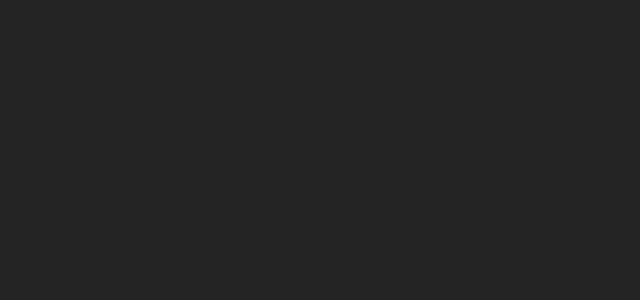
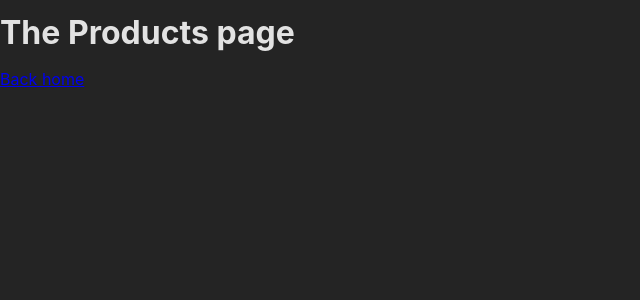
Before and after one commit to naekit/router-ref, a React (Create React App) app: page /products in a window 1280 px wide. Shown: the top 300 px of the page, without its empty margins (0-640 px from the left). Built offline with nearby package versions, Linux system fonts and the light colour scheme.

Commit message:
basic routes

```diff
--- a/package.json
+++ b/package.json
@@ -8,6 +8,7 @@
     "@testing-library/user-event": "^13.5.0",
     "react": "^18.2.0",
     "react-dom": "^18.2.0",
+    "react-router-dom": "^6.6.2",
     "react-scripts": "5.0.1",
     "web-vitals": "^2.1.4"
   },
--- a/src/App.js
+++ b/src/App.js
@@ -1,5 +1,27 @@
+import {
+	createBrowserRouter,
+	RouterProvider,
+	// createRoutesFromElements,
+	// Route,
+} from "react-router-dom"
+import Home from "./pages/Home"
+import Products from "./pages/Products"
+
+// const routeDefs = createRoutesFromElements(
+// 	<Route>
+// 		<Route path="/" element={<Home />} />
+// 		<Route path="/products" element={<Products />} />
+// 	</Route>
+// )
+// const router = createBrowserRouter(routeDefs)
+
+const router = createBrowserRouter([
+	{ path: "/", element: <Home /> },
+	{ path: "/products", element: <Products /> },
+])
+
 function App() {
-  return <div></div>;
+	return <RouterProvider router={router} />
 }
 
-export default App;
+export default App
--- /dev/null
+++ b/src/pages/Home.js
@@ -0,0 +1,15 @@
+import React from "react"
+import { Link } from "react-router-dom"
+
+const Home = () => {
+	return (
+		<div>
+			<h1>My home page</h1>
+			<p>
+				go to <Link to="/products">list of products</Link>
+			</p>
+		</div>
+	)
+}
+
+export default Home
--- /dev/null
+++ b/src/pages/Products.js
@@ -0,0 +1,13 @@
+import React from "react"
+import { Link } from "react-router-dom"
+
+const Products = () => {
+	return (
+		<div>
+			<h1>The Products page</h1>
+			<Link to="/">Back home</Link>
+		</div>
+	)
+}
+
+export default Products
```
Also changed, not shown: src/components/MainNav.js (added, +21 -0 lines), 1 other file (tests, documents, lock files or other folders).
